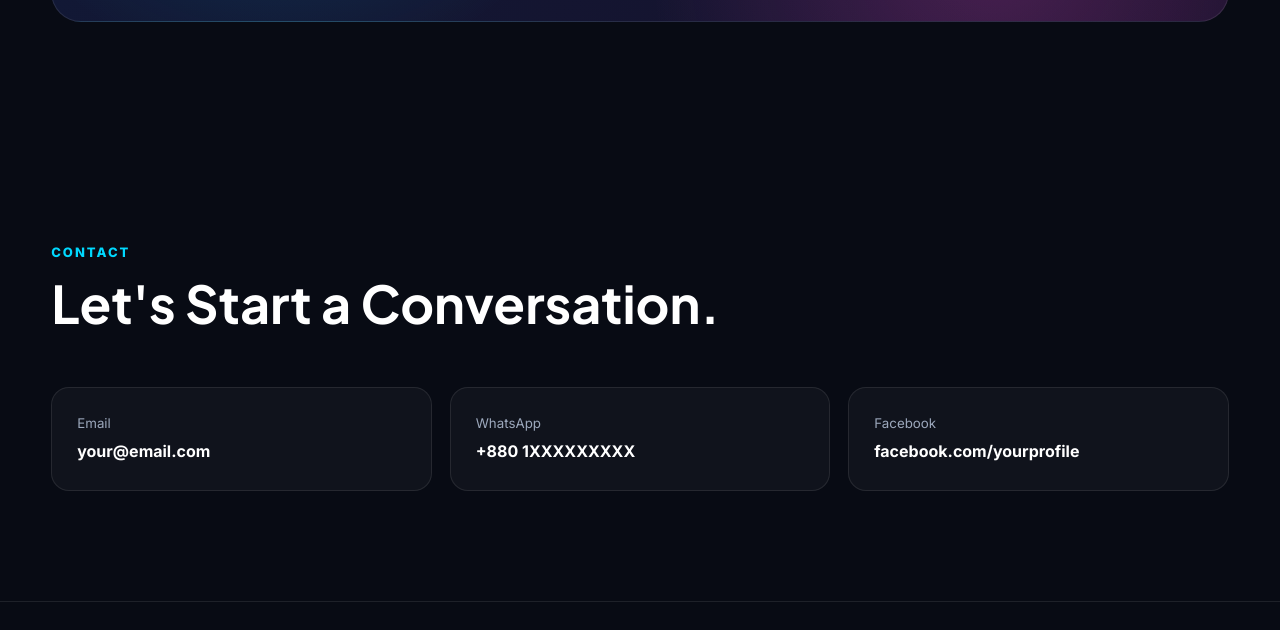
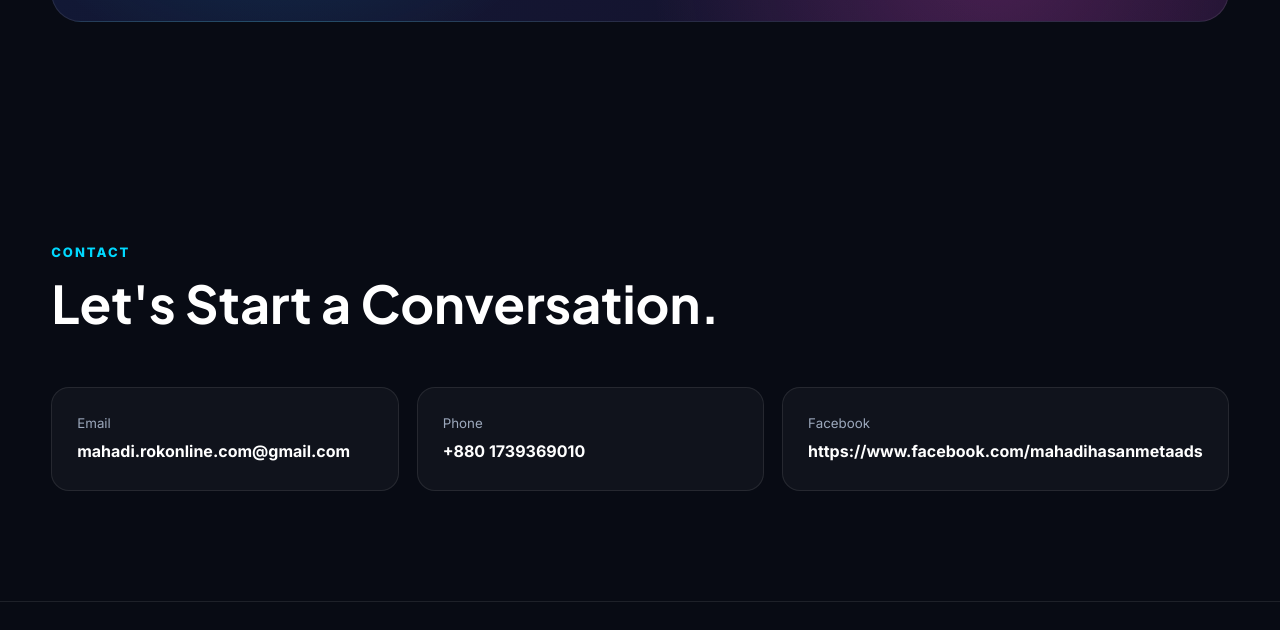
Before and after one commit to Mahadi9010/mahadi-portfolio, a plain HTML site: page index.html in a window 1280 px wide. Shown: the part 5014-5644 px from the top of the page. Drawn offline with Linux system fonts and the light colour scheme.

Commit message:
Update index.html

```diff
--- a/index.html
+++ b/index.html
@@ -1352,7 +1352,7 @@
           <small>Email</small>
 
           <strong>
-            your@email.com
+            mahadi.rokonline.com@gmail.com
           </strong>
 
         </div>
@@ -1360,10 +1360,10 @@
 
         <div class="contact-card">
 
-          <small>WhatsApp</small>
+          <small>Phone</small>
 
           <strong>
-            +880 1XXXXXXXXX
+            +880 1739369010
           </strong>
 
         </div>
@@ -1374,7 +1374,7 @@
           <small>Facebook</small>
 
           <strong>
-            facebook.com/yourprofile
+            https://www.facebook.com/mahadihasanmetaads
           </strong>
 
         </div>
```
